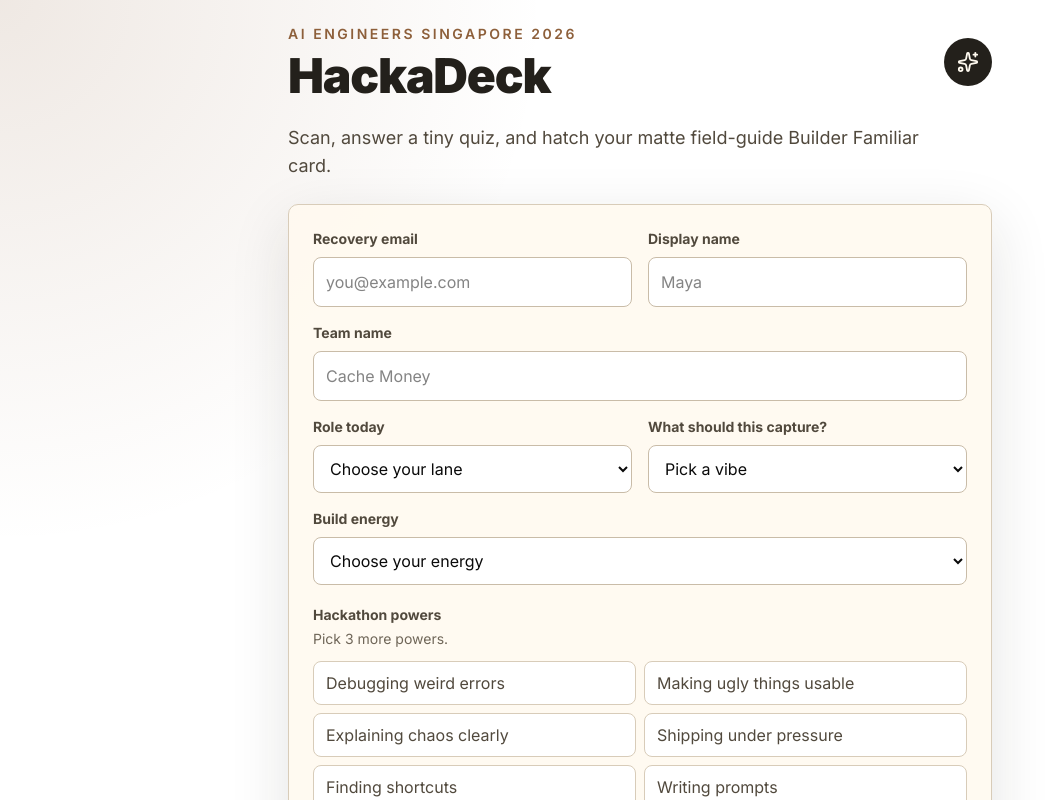
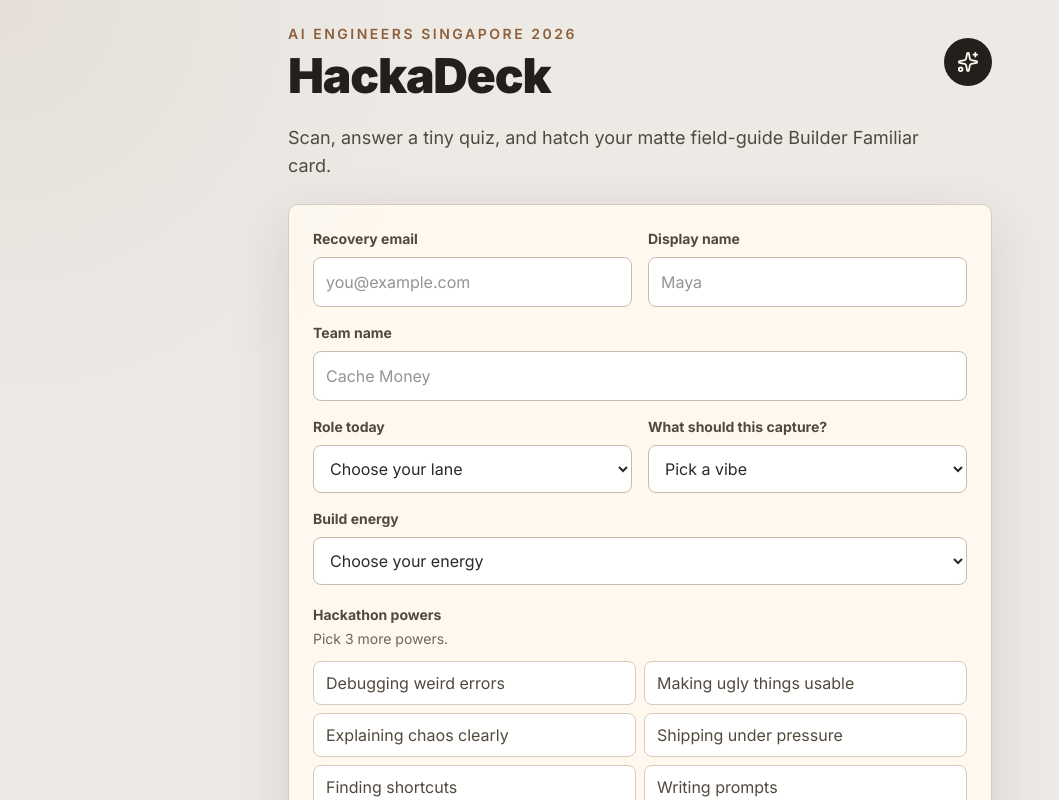
Before and after one commit to kingstarfly/hackadeck, a Next.js app: page / in a window 1280 px wide. Shown: the top 800 px of the page, without its empty margins (0-1059 px from the left). Built offline with nearby package versions, Linux system fonts and the light colour scheme.

Commit message:
ui primitives

```diff
--- a/src/app/globals.css
+++ b/src/app/globals.css
@@ -5,25 +5,26 @@
 @custom-variant dark (&:is(.dark *));
 
 :root {
-  --card: oklch(1 0 0);
+  /* HackaDeck gallery wall palette — cooler website, warm cards */
+  --background: #edeae6; /* cooler stone, gallery wall */
+  --foreground: #2d2a26; /* charcoal */
+  --card: #faf7f2; /* warm cream — cards are the warm objects */
+  --card-foreground: #2d2a26;
+  --popover: #faf7f2;
+  --popover-foreground: #2d2a26;
+  --primary: #2d2a26;
+  --primary-foreground: #faf7f2;
+  --secondary: #e8e4e0; /* cooler secondary */
+  --secondary-foreground: #2d2a26;
+  --muted: #e8e4e0;
+  --muted-foreground: #6f6658;
+  --accent: #e8e4e0;
+  --accent-foreground: #2d2a26;
+  --destructive: oklch(0.577 0.245 27.325);
+  --border: #dad6d0; /* cooler border */
+  --input: #dad6d0;
+  --ring: #6f6658;
   --ink-soft: #6f6658;
-  --accent: oklch(0.97 0 0);
-  --background: oklch(1 0 0);
-  --foreground: oklch(0.145 0 0);
-  --card-foreground: oklch(0.145 0 0);
-  --popover: oklch(1 0 0);
-  --popover-foreground: oklch(0.145 0 0);
-  --primary: oklch(0.205 0 0);
-  --primary-foreground: oklch(0.985 0 0);
-  --secondary: oklch(0.97 0 0);
-  --secondary-foreground: oklch(0.205 0 0);
-  --muted: oklch(0.97 0 0);
-  --muted-foreground: oklch(0.556 0 0);
-  --accent-foreground: oklch(0.205 0 0);
-  --destructive: oklch(0.577 0.245 27.325);
-  --border: oklch(0.922 0 0);
-  --input: oklch(0.922 0 0);
-  --ring: oklch(0.708 0 0);
   --chart-1: oklch(0.87 0 0);
   --chart-2: oklch(0.556 0 0);
   --chart-3: oklch(0.439 0 0);
@@ -50,8 +51,8 @@ body {
   background:
     radial-gradient(
       circle at top left,
-      rgba(141, 95, 58, 0.14),
-      transparent 34rem
+      rgba(141, 95, 58, 0.08),
+      transparent 28rem
     ),
     var(--background);
   font-family:
--- /dev/null
+++ b/src/components/ui/badge.tsx
@@ -0,0 +1,49 @@
+import * as React from "react";
+import { cva, type VariantProps } from "class-variance-authority";
+import { Slot } from "radix-ui";
+
+import { cn } from "@/lib/utils";
+
+const badgeVariants = cva(
+  "group/badge inline-flex h-5 w-fit shrink-0 items-center justify-center gap-1 overflow-hidden rounded-full border border-transparent px-2 py-0.5 text-[0.625rem] font-medium whitespace-nowrap transition-all focus-visible:border-ring focus-visible:ring-[3px] focus-visible:ring-ring/50 has-data-[icon=inline-end]:pr-1.5 has-data-[icon=inline-start]:pl-1.5 aria-invalid:border-destructive aria-invalid:ring-destructive/20 dark:aria-invalid:ring-destructive/40 [&>svg]:pointer-events-none [&>svg]:size-2.5!",
+  {
+    variants: {
+      variant: {
+        default: "bg-primary text-primary-foreground [a]:hover:bg-primary/80",
+        secondary:
+          "bg-secondary text-secondary-foreground [a]:hover:bg-secondary/80",
+        destructive:
+          "bg-destructive/10 text-destructive focus-visible:ring-destructive/20 dark:bg-destructive/20 dark:focus-visible:ring-destructive/40 [a]:hover:bg-destructive/20",
+        outline:
+          "border-border bg-input/20 text-foreground dark:bg-input/30 [a]:hover:bg-muted [a]:hover:text-muted-foreground",
+        ghost:
+          "hover:bg-muted hover:text-muted-foreground dark:hover:bg-muted/50",
+        link: "text-primary underline-offset-4 hover:underline",
+      },
+    },
+    defaultVariants: {
+      variant: "default",
+    },
+  },
+);
+
+function Badge({
+  className,
+  variant = "default",
+  asChild = false,
+  ...props
+}: React.ComponentProps<"span"> &
+  VariantProps<typeof badgeVariants> & { asChild?: boolean }) {
+  const Comp = asChild ? Slot.Root : "span";
+
+  return (
+    <Comp
+      data-slot="badge"
+      data-variant={variant}
+      className={cn(badgeVariants({ variant }), className)}
+      {...props}
+    />
+  );
+}
+
+export { Badge, badgeVariants };
--- /dev/null
+++ b/src/components/ui/checkbox.tsx
@@ -0,0 +1,33 @@
+"use client";
+
+import * as React from "react";
+import { Checkbox as CheckboxPrimitive } from "radix-ui";
+
+import { cn } from "@/lib/utils";
+import { HugeiconsIcon } from "@hugeicons/react";
+import { Tick02Icon } from "@hugeicons/core-free-icons";
+
+function Checkbox({
+  className,
+  ...props
+}: React.ComponentProps<typeof CheckboxPrimitive.Root>) {
+  return (
+    <CheckboxPrimitive.Root
+      data-slot="checkbox"
+      className={cn(
+        "peer border-input focus-visible:border-ring focus-visible:ring-ring/30 aria-invalid:border-destructive aria-invalid:ring-destructive/20 aria-invalid:aria-checked:border-primary dark:bg-input/30 dark:aria-invalid:border-destructive/50 dark:aria-invalid:ring-destructive/40 data-checked:border-primary data-checked:bg-primary data-checked:text-primary-foreground dark:data-checked:bg-primary relative flex size-4 shrink-0 items-center justify-center rounded-[4px] border transition-shadow outline-none group-has-disabled/field:opacity-50 after:absolute after:-inset-x-3 after:-inset-y-2 focus-visible:ring-2 disabled:cursor-not-allowed disabled:opacity-50 aria-invalid:ring-2",
+        className,
+      )}
+      {...props}
+    >
+      <CheckboxPrimitive.Indicator
+        data-slot="checkbox-indicator"
+        className="grid place-content-center text-current transition-none [&>svg]:size-3.5"
+      >
+        <HugeiconsIcon icon={Tick02Icon} strokeWidth={2} />
+      </CheckboxPrimitive.Indicator>
+    </CheckboxPrimitive.Root>
+  );
+}
+
+export { Checkbox };
--- /dev/null
+++ b/src/components/ui/input.tsx
@@ -0,0 +1,19 @@
+import * as React from "react";
+
+import { cn } from "@/lib/utils";
+
+function Input({ className, type, ...props }: React.ComponentProps<"input">) {
+  return (
+    <input
+      type={type}
+      data-slot="input"
+      className={cn(
+        "border-input bg-input/20 file:text-foreground placeholder:text-muted-foreground focus-visible:border-ring focus-visible:ring-ring/30 aria-invalid:border-destructive aria-invalid:ring-destructive/20 dark:bg-input/30 dark:aria-invalid:border-destructive/50 dark:aria-invalid:ring-destructive/40 h-7 w-full min-w-0 rounded-md border px-2 py-0.5 text-sm transition-colors outline-none file:inline-flex file:h-6 file:border-0 file:bg-transparent file:text-xs/relaxed file:font-medium focus-visible:ring-2 disabled:pointer-events-none disabled:cursor-not-allowed disabled:opacity-50 aria-invalid:ring-2 md:text-xs/relaxed",
+        className,
+      )}
+      {...props}
+    />
+  );
+}
+
+export { Input };
--- /dev/null
+++ b/src/components/ui/label.tsx
@@ -0,0 +1,24 @@
+"use client";
+
+import * as React from "react";
+import { Label as LabelPrimitive } from "radix-ui";
+
+import { cn } from "@/lib/utils";
+
+function Label({
+  className,
+  ...props
+}: React.ComponentProps<typeof LabelPrimitive.Root>) {
+  return (
+    <LabelPrimitive.Root
+      data-slot="label"
+      className={cn(
+        "flex items-center gap-2 text-xs/relaxed leading-none font-medium select-none group-data-[disabled=true]:pointer-events-none group-data-[disabled=true]:opacity-50 peer-disabled:cursor-not-allowed peer-disabled:opacity-50",
+        className,
+      )}
+      {...props}
+    />
+  );
+}
+
+export { Label };
--- /dev/null
+++ b/src/components/ui/progress.tsx
@@ -0,0 +1,31 @@
+"use client";
+
+import * as React from "react";
+import { Progress as ProgressPrimitive } from "radix-ui";
+
+import { cn } from "@/lib/utils";
+
+function Progress({
+  className,
+  value,
+  ...props
+}: React.ComponentProps<typeof ProgressPrimitive.Root>) {
+  return (
+    <ProgressPrimitive.Root
+      data-slot="progress"
+      className={cn(
+        "bg-muted relative flex h-1 w-full items-center overflow-x-hidden rounded-md",
+        className,
+      )}
+      {...props}
+    >
+      <ProgressPrimitive.Indicator
+        data-slot="progress-indicator"
+        className="bg-primary size-full flex-1 transition-all"
+        style={{ transform: `translateX(-${100 - (value || 0)}%)` }}
+      />
+    </ProgressPrimitive.Root>
+  );
+}
+
+export { Progress };
--- /dev/null
+++ b/src/components/ui/radio-group.tsx
@@ -0,0 +1,44 @@
+"use client";
+
+import * as React from "react";
+import { RadioGroup as RadioGroupPrimitive } from "radix-ui";
+
+import { cn } from "@/lib/utils";
+
+function RadioGroup({
+  className,
+  ...props
+}: React.ComponentProps<typeof RadioGroupPrimitive.Root>) {
+  return (
+    <RadioGroupPrimitive.Root
+      data-slot="radio-group"
+      className={cn("grid w-full gap-3", className)}
+      {...props}
+    />
+  );
+}
+
+function RadioGroupItem({
+  className,
+  ...props
+}: React.ComponentProps<typeof RadioGroupPrimitive.Item>) {
+  return (
+    <RadioGroupPrimitive.Item
+      data-slot="radio-group-item"
+      className={cn(
+        "group/radio-group-item peer border-input focus-visible:border-ring focus-visible:ring-ring/50 aria-invalid:border-destructive aria-invalid:ring-destructive/20 aria-invalid:aria-checked:border-primary dark:bg-input/30 dark:aria-invalid:border-destructive/50 dark:aria-invalid:ring-destructive/40 data-checked:border-primary data-checked:bg-primary data-checked:text-primary-foreground dark:data-checked:bg-primary relative flex aspect-square size-4 shrink-0 rounded-full border outline-none after:absolute after:-inset-x-3 after:-inset-y-2 focus-visible:ring-3 disabled:cursor-not-allowed disabled:opacity-50 aria-invalid:ring-3",
+        className,
+      )}
+      {...props}
+    >
+      <RadioGroupPrimitive.Indicator
+        data-slot="radio-group-indicator"
+        className="flex size-4 items-center justify-center"
+      >
+        <span className="bg-primary-foreground absolute top-1/2 left-1/2 size-2 -translate-x-1/2 -translate-y-1/2 rounded-full" />
+      </RadioGroupPrimitive.Indicator>
+    </RadioGroupPrimitive.Item>
+  );
+}
+
+export { RadioGroup, RadioGroupItem };
--- /dev/null
+++ b/src/components/ui/skeleton.tsx
@@ -0,0 +1,13 @@
+import { cn } from "@/lib/utils";
+
+function Skeleton({ className, ...props }: React.ComponentProps<"div">) {
+  return (
+    <div
+      data-slot="skeleton"
+      className={cn("bg-muted animate-pulse rounded-md", className)}
+      {...props}
+    />
+  );
+}
+
+export { Skeleton };
```
Also changed, not shown: 2 other files (tests, documents, lock files or other folders).
